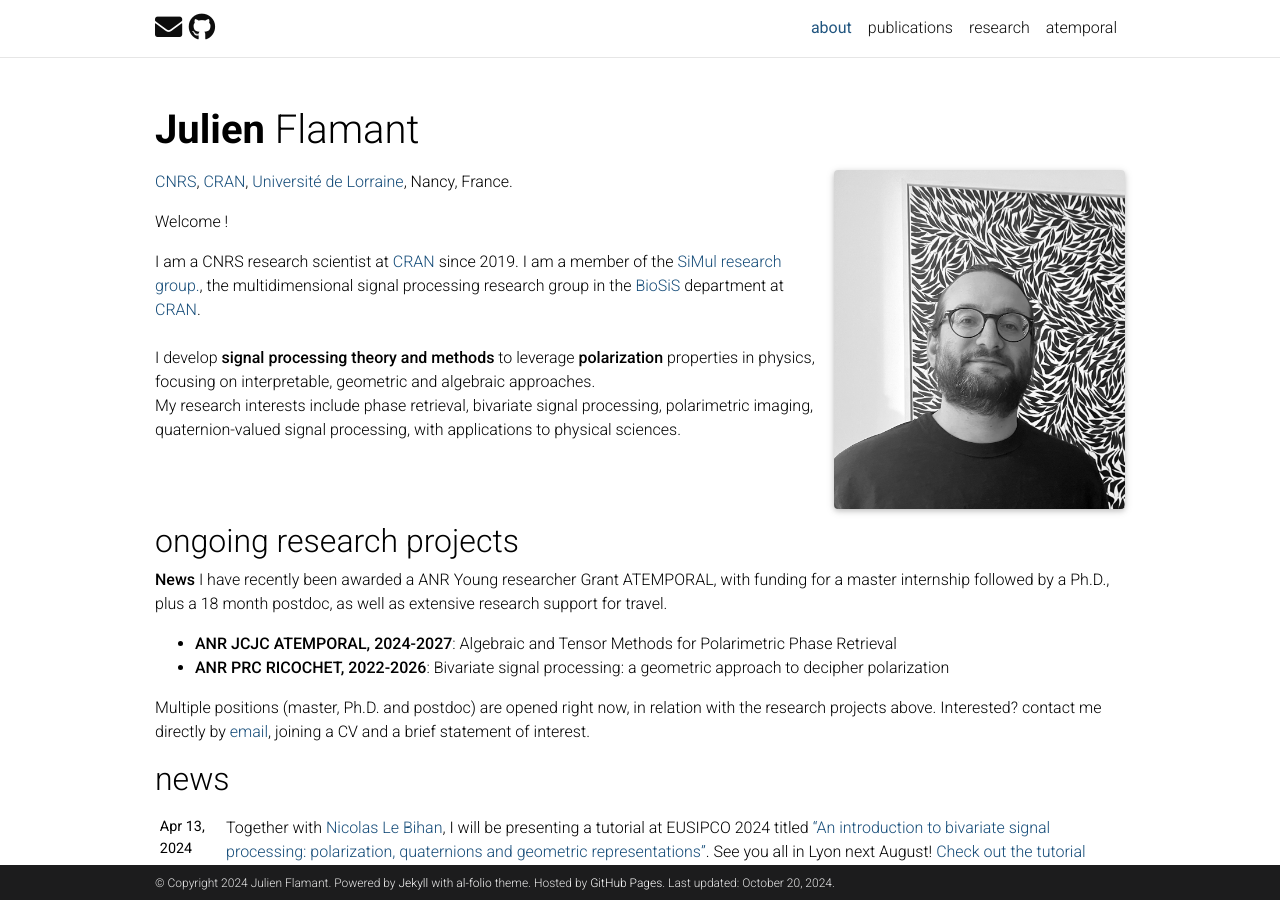
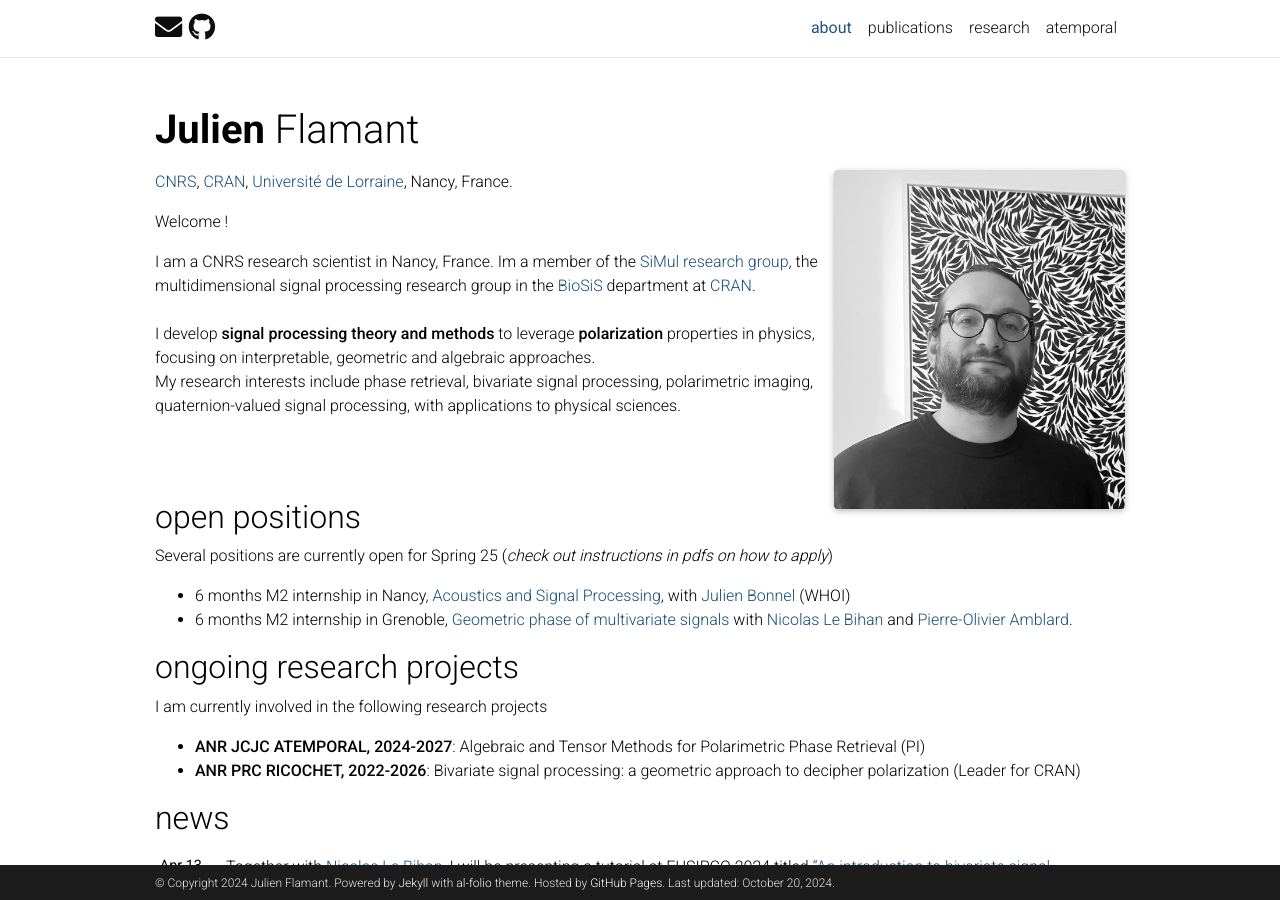
Before and after one commit to jflamant/jflamant.github.io, a Jekyll site: the page built from _pages/about.md, in a window 1280 px wide and 900 px high. Built offline with Jekyll 4.4.1, drawn with Linux system fonts in a browser that asks for light colours; full-size pictures stand in for the smaller copies a plugin makes; comment, search, counter and statistics services are not loaded; a style sheet for code colours, icons or effects is not loaded.

Commit message:
update website with jobs

```diff
--- a/_data/coauthors.yml
+++ b/_data/coauthors.yml
@@ -33,3 +33,7 @@
 "Brie":
   - firstname: ["David", "D.", "D"]
     url: https://scholar.google.fr/citations?user=BknnqrgAAAAJ&hl=fr
+
+"Amblard":
+  - firstname: ["P.-O.", "Pierre-Olivier"]
+    url: https://www.gipsa-lab.grenoble-inp.fr/~pierre-olivier.amblard/
--- a/_pages/about.md
+++ b/_pages/about.md
@@ -23,7 +23,7 @@
 
 Welcome !
 
-I am a CNRS research scientist at [CRAN](http://www.cran.univ-lorraine.fr/) since 2019. I am a member of the [SiMul research group.](https://cran-simul.github.io), the multidimensional signal processing research group in the [BioSiS](http://www.cran.univ-lorraine.fr/francais/themes_rech/biosis/index.php) department at [CRAN](http://www.cran.univ-lorraine.fr/).
+I am a CNRS research scientist in Nancy, France. Im a member of the [SiMul research group](https://cran-simul.github.io), the multidimensional signal processing research group in the [BioSiS](http://www.cran.univ-lorraine.fr/francais/themes_rech/biosis/index.php) department at [CRAN](http://www.cran.univ-lorraine.fr/).
 <br/>
 <br/>
 I develop **signal processing theory and methods** to leverage **polarization** properties in physics, focusing on interpretable, geometric and algebraic approaches.
@@ -35,13 +35,18 @@
 
 <!-- <br/> Wanna join our group? We have currently a 12-month postdoctoral researcher position available on [Geometric Bayesian inference for bivariate signals](/assets/jobs/2023postDocRicochetCRAN.pdf), starting anytime in 2023. See also this [master internship](/assets/jobs/2023_internshipMaster.pdf) position. -->
 
+## open positions
+<!-- Multiple positions (master, Ph.D. and postdoc) are opened right now, in relation with the research projects above.
+Interested? contact me directly by [email](mailto:julien.flamant@cnrs.fr), joining a CV and a brief statement of interest.
+ -->
+Several positions are currently open for Spring 25 (*check out instructions in pdfs on how to apply*)
+- 6 months M2 internship in Nancy, [Acoustics and Signal Processing](/assets/jobs/2025_M2_acoustics_CRAN_WHOI.pdf), with [Julien Bonnel](https://www2.whoi.edu/staff/jbonnel/) (WHOI)
+- 6 months M2 internship in Grenoble, [Geometric phase of multivariate signals](/assets/jobs/2025_M2_geometricphase.pdf) with [Nicolas Le Bihan](https://nicolas-le-bihan.github.io/) and [Pierre-Olivier Amblard](https://www.gipsa-lab.grenoble-inp.fr/~pierre-olivier.amblard/).
+
 
 ## ongoing research projects
-**News** I have recently been awarded a ANR Young researcher Grant ATEMPORAL, with funding for a master internship followed by a Ph.D., plus a 18 month postdoc, as well as extensive research support for travel.
-
-- [**ANR JCJC ATEMPORAL, 2024-2027**](/atemporal): Algebraic and Tensor Methods for Polarimetric Phase Retrieval
+<!-- **News** I have recently been awarded a ANR Young researcher Grant ATEMPORAL, with funding for a master internship followed by a Ph.D., plus a 18 month postdoc, as well as extensive research support for travel. -->
+I am currently involved in the following research projects
+- [**ANR JCJC ATEMPORAL, 2024-2027**](/atemporal): Algebraic and Tensor Methods for Polarimetric Phase Retrieval (PI)
 - [**ANR PRC RICOCHET, 2022-2026**](https://ricochet-anr.github.io): Bivariate signal processing:
-a geometric approach to decipher polarization
-
-Multiple positions (master, Ph.D. and postdoc) are opened right now, in relation with the research projects above.
-Interested? contact me directly by [email](mailto:julien.flamant@cnrs.fr), joining a CV and a brief statement of interest.
+a geometric approach to decipher polarization (Leader for CRAN)
```
Also changed, not shown: 2 other files.
